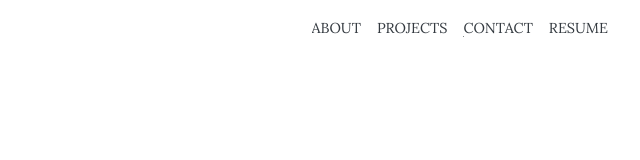
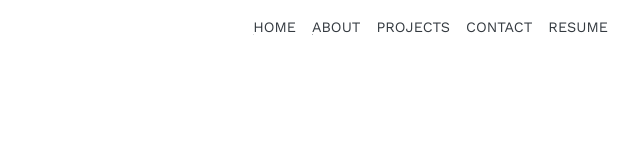
Before and after one commit to jnpco98/portfolio, a React (Create React App) app: page / in a window 1280 px wide. Shown: the top 160 px of the page, without its empty margins (640-1280 px from the left). Built offline with nearby package versions, Linux system fonts and the light colour scheme.

Commit message:
Updated font and menu. Added button and gutters and added colors.

```diff
--- a/public/index.html
+++ b/public/index.html
@@ -9,7 +9,7 @@
       name="description"
       content="JNPCO portfolio"
     />
-    <link href="https://fonts.googleapis.com/css2?family=Lora&family=Merriweather&display=swap" rel="stylesheet">
+    <link href="https://fonts.googleapis.com/css2?family=Montserrat:wght@400;700&family=Work+Sans&display=swap" rel="stylesheet">
     <title>JNPCO</title>
   </head>
   <body>
--- a/src/constants/menu.ts
+++ b/src/constants/menu.ts
@@ -9,6 +9,7 @@ export type MenuItem = {
 
 export const mobilePrimaryMenu: MenuItem[] = [];
 export const mobileSecondaryMenu: MenuItem[] = [
+  { key: 'ms_home', link: '/', label: 'Home' },
   { key: 'ms_about', link: '#', label: 'About' },
   { key: 'ms_projects', link: '#', label: 'Projects' },
   { key: 'ms_contact', link: '#', label: 'Contact' },
@@ -16,10 +17,11 @@ export const mobileSecondaryMenu: MenuItem[] = [
 ];
 export const primaryMenu: MenuItem[] = [];
 export const secondaryMenu: MenuItem[] = [
-  { key: 'ms_about', link: '#', label: 'About' },
-  { key: 'ms_projects', link: '#', label: 'Projects' },
-  { key: 'ms_contact', link: '#', label: 'Contact' },
-  { key: 'ms_resume', link: '#', label: 'Resume' }
+  { key: 's_home', link: '/', label: 'Home' },
+  { key: 's_about', link: '#', label: 'About' },
+  { key: 's_projects', link: '#', label: 'Projects' },
+  { key: 's_contact', link: '#', label: 'Contact' },
+  { key: 's_resume', link: '#', label: 'Resume' }
 ];
 export const footerMenu: MenuItem[] = [
   { key: '', link: '', label: '' },
--- a/src/styles/_colors.scss
+++ b/src/styles/_colors.scss
@@ -5,6 +5,11 @@ $color-background: white;
 
 $color-primary: #343A40;
 $color-primary-hover : #343A40;
+
+$color-secondary: #FAFAFA;
+$color-secondary-hover: #FAFAFA;
+
+$color-accent: #E73C7E;
 
 $color-selection: lightgray;
 
--- /dev/null
+++ b/src/styles/_gutter.scss
@@ -0,0 +1,6 @@
+$gutter: 1.5rem;
+$gutter-small: 2.5rem;
+$gutter-medium: 15%;
+$gutter-large: 20%;
+
+$max-screen-width: 100rem;
--- a/src/styles/_typography.scss
+++ b/src/styles/_typography.scss
@@ -1,7 +1,7 @@
-$font-primary: 'Lora', serif;
-$font-secondary: 'Merriweather', serif;
+$font-primary: 'Work Sans', serif;
+$font-secondary: 'Montserrat', serif;
 
 $font-regular: 400;
-$font-bold: 600;
+$font-bold: 700;
 
 $font-size-base: 1rem;
```
Also changed, not shown: src/styles/_button.scss (added, +7 -0 lines).
